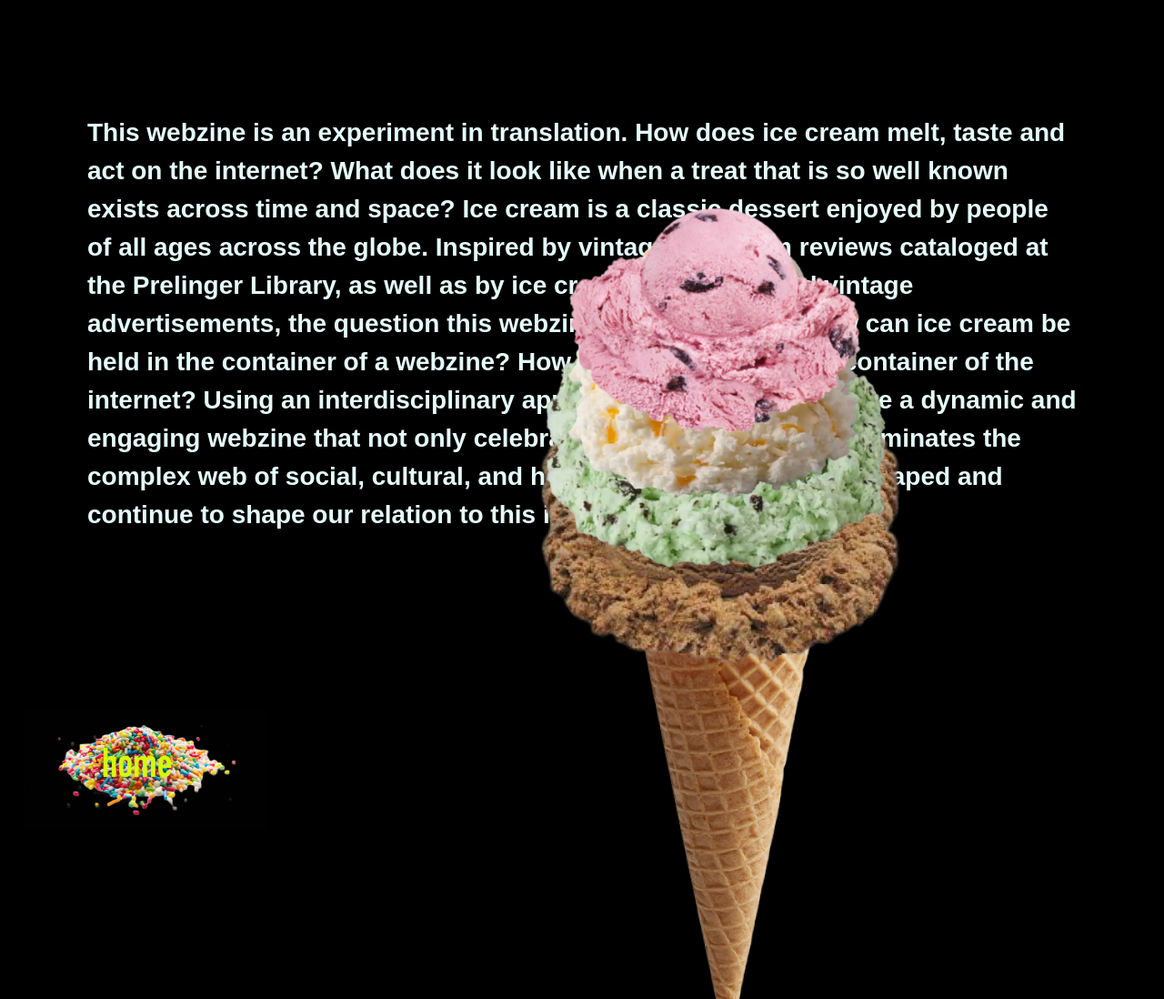
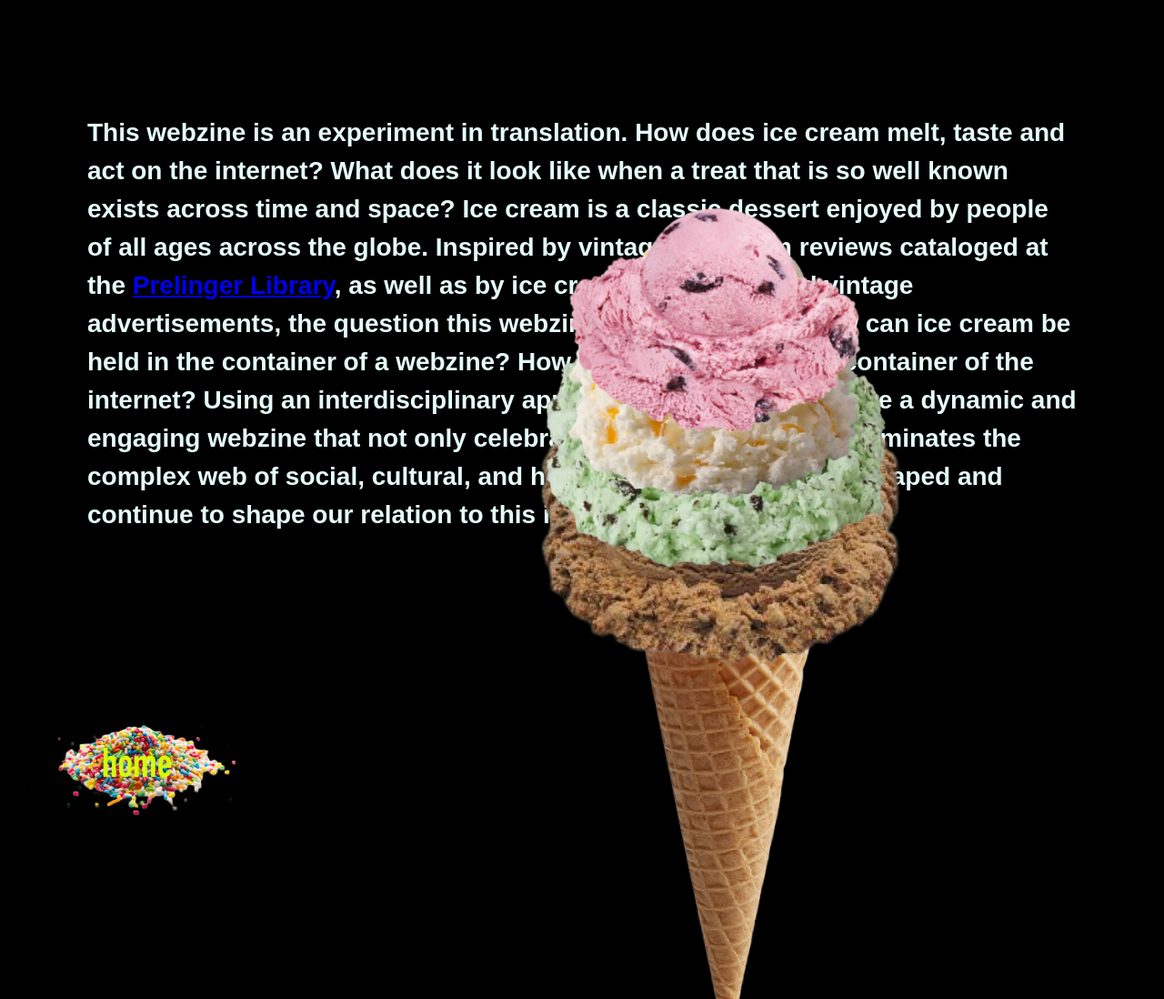
Before and after one commit to sherryxuchou/frozine, a plain HTML site: page sundae.html in a window 1280 px wide. Shown: the part 790-1888 px from the top of the page at 91% size. Drawn offline with nearby package versions, Linux system fonts and the light colour scheme; a script that the page names is missing.

Commit message:
added link to prelinger library

```diff
--- a/sundae.html
+++ b/sundae.html
@@ -22,7 +22,7 @@
             <img id="zeroscoopcone" src="emptycone2.png" alt="0scoopcone">
 
     <p> This webzine is an experiment in translation. How does ice cream melt, taste and act on the internet?
-What does it look like when a treat that is so well known exists across time and space? Ice cream is a classic dessert enjoyed by people of all ages across the globe. Inspired by vintage ice cream reviews cataloged at the Prelinger Library, as well as by ice cream containers and vintage advertisements, the question this webzine aims to explore: how can ice cream be held in the container of a webzine? How can it exist within the container of the internet?  Using an interdisciplinary approach, our goal is to create a dynamic and engaging webzine that not only celebrates ice cream, but also illuminates the complex web of social, cultural, and historical factors that have shaped and continue to shape our relation to this iconic and global treat.
+What does it look like when a treat that is so well known exists across time and space? Ice cream is a classic dessert enjoyed by people of all ages across the globe. Inspired by vintage ice cream reviews cataloged at the <a href="https://prelingerlibrary.org/home/">Prelinger Library</a>, as well as by ice cream containers and vintage advertisements, the question this webzine aims to explore: how can ice cream be held in the container of a webzine? How can it exist within the container of the internet?  Using an interdisciplinary approach, our goal is to create a dynamic and engaging webzine that not only celebrates ice cream, but also illuminates the complex web of social, cultural, and historical factors that have shaped and continue to shape our relation to this iconic and global treat.
 
  </p>
   </div>
```
